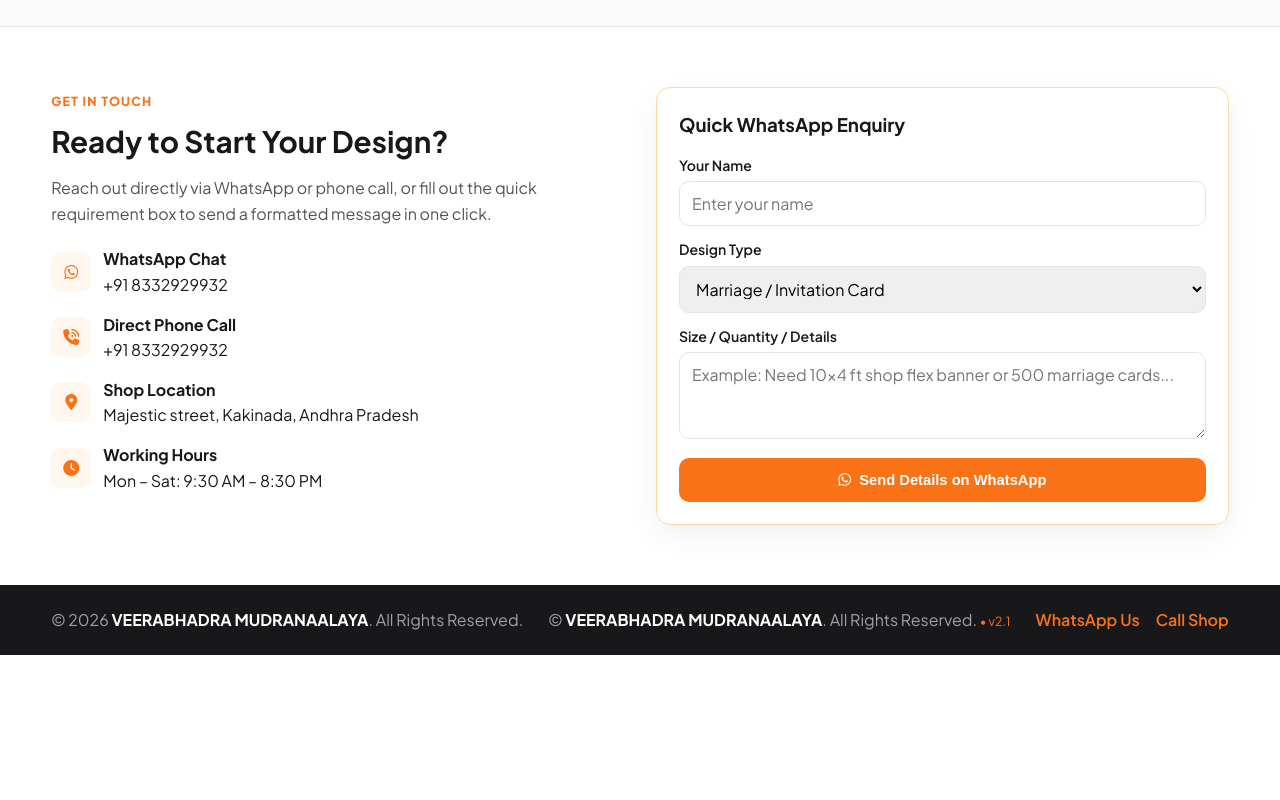
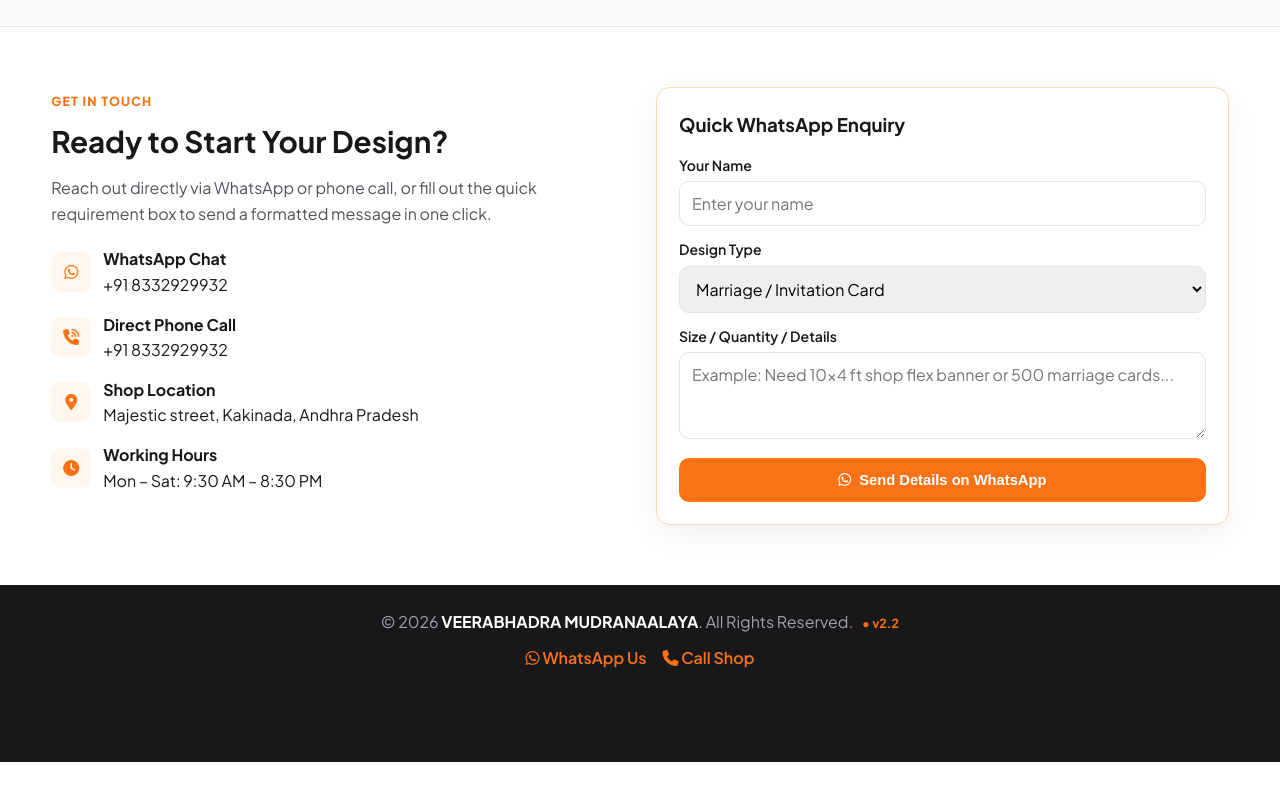
Before and after one commit to Amar-Damisetti/veerabhadra-mudranaalaya, a plain HTML site: page index.html in a window 1280 px wide. Shown: the part 2940-3740 px from the top of the page. Before the commit the page ends 3671 px from the top, so only its background shows below. Drawn offline with Linux system fonts and the light colour scheme.

Commit message:
fix duplicate footer v2.2

```diff
--- a/index.html
+++ b/index.html
@@ -280,11 +280,13 @@
   <!-- Footer -->
   <footer class="footer">
     <div class="container footer-content">
-      <p>&copy; <span id="year"></span> <strong id="shopNameFooter">VEERABHADRA MUDRANAALAYA</strong>. All Rights Reserved.</p>
-      <p>&copy; <span id="year"></span> <strong id="shopNameFooter">VEERABHADRA MUDRANAALAYA</strong>. All Rights Reserved. <span style="font-size:0.78rem; color:#f97316;">• v2.1</span></p>
+      <p>
+        &copy; <span id="year"></span> <strong id="shopNameFooter">VEERABHADRA MUDRANAALAYA</strong>. All Rights Reserved.
+        <span style="font-size: 0.78rem; color: #f97316; margin-left: 6px; font-weight: 700;">• v2.2</span>
+      </p>
       <div class="footer-links">
-        <a href="#" class="direct-wa-btn">WhatsApp Us</a>
-        <a href="#" class="direct-call-btn">Call Shop</a>
+        <a href="#" class="direct-wa-btn"><i class="fa-brands fa-whatsapp"></i> WhatsApp Us</a>
+        <a href="#" class="direct-call-btn"><i class="fa-solid fa-phone"></i> Call Shop</a>
       </div>
     </div>
   </footer>
--- a/style.css
+++ b/style.css
@@ -1049,3 +1049,13 @@ body {
     gap: 2px;
   }
 }
+.footer {
+    padding: 24px 0 92px;
+    text-align: center;
+  }
+
+  .footer-content {
+    flex-direction: column;
+    justify-content: center;
+    gap: 10px;
+  }
```
